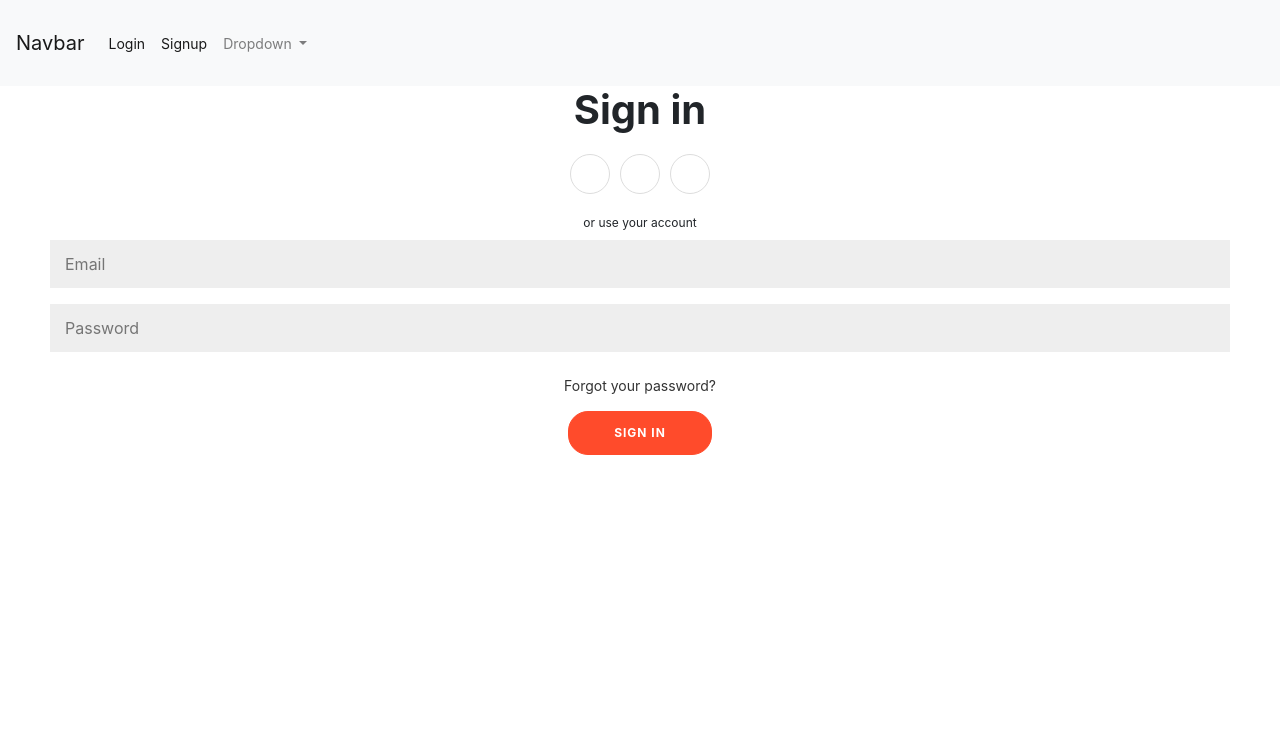
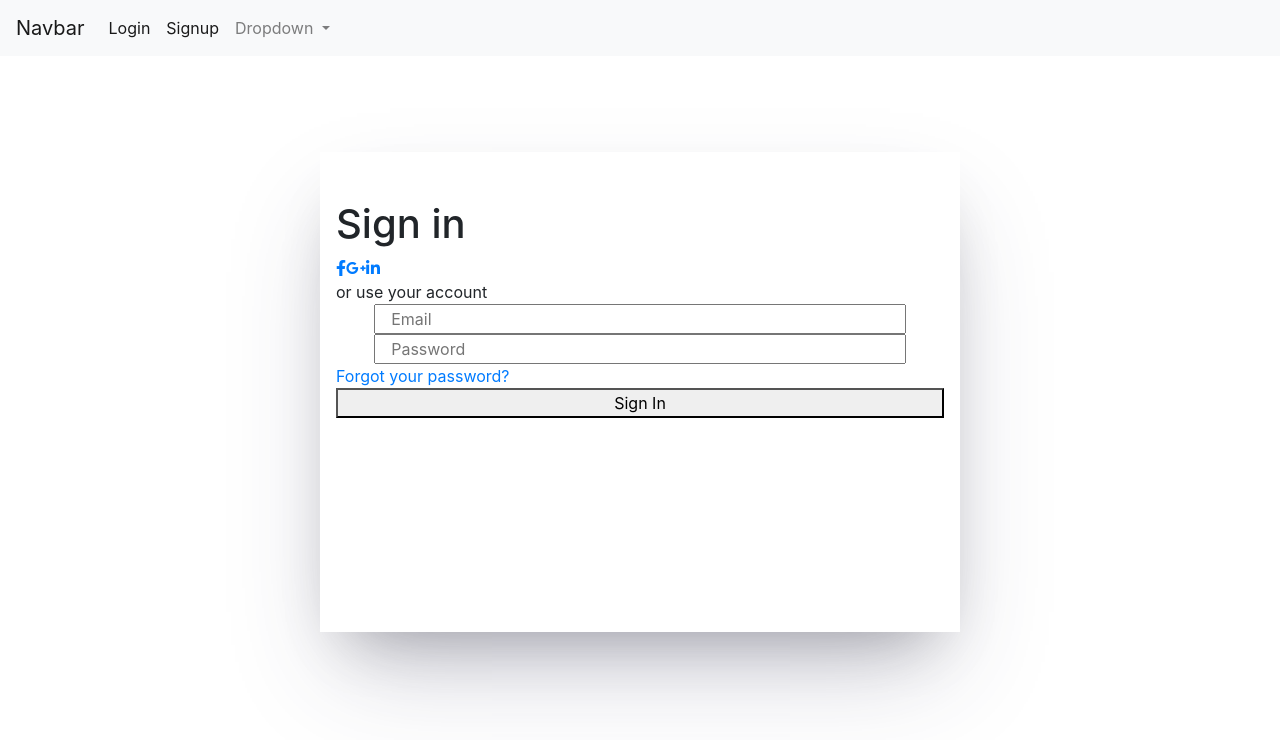
Before and after one commit to mfaraazahmed/BagPackerts, a Vue app in the folder my-app/: page /login in a window 1280 px wide. Shown: the top 740 px of the page. Built offline with nearby package versions, Linux system fonts and the light colour scheme.

Commit message:
designing login page

```diff
--- a/my-app/public/index.html
+++ b/my-app/public/index.html
@@ -7,6 +7,8 @@
     <link rel="icon" href="<%= BASE_URL %>favicon.ico">
     <!-- Bootstrap linked here -->
     <link rel="stylesheet" href="https://cdn.jsdelivr.net/npm/bootstrap@4.6.2/dist/css/bootstrap.min.css" integrity="sha384-xOolHFLEh07PJGoPkLv1IbcEPTNtaed2xpHsD9ESMhqIYd0nLMwNLD69Npy4HI+N" crossorigin="anonymous">
+    <!--CDN linked here -->
+    <link rel="stylesheet" href="https://cdnjs.cloudflare.com/ajax/libs/font-awesome/5.15.3/css/all.min.css">
     <title><%= htmlWebpackPlugin.options.title %></title>
   </head>
   <body>
--- a/my-app/src/components/LoginComponent.vue
+++ b/my-app/src/components/LoginComponent.vue
@@ -1,19 +1,27 @@
 <template>
-
-		<form action="#">
+<div class="container" id="auth-component">
+    <form action="#" class="d-flex flex-column">
 			<h1>Sign in</h1>
 			<div class="social-container">
 				<a href="#" class="social"><i class="fab fa-facebook-f"></i></a>
 				<a href="#" class="social"><i class="fab fa-google-plus-g"></i></a>
 				<a href="#" class="social"><i class="fab fa-linkedin-in"></i></a>
 			</div>
-			<span>or use your account</span>
-			<input type="email" placeholder="Email" />
-			<input type="password" placeholder="Password" />
+            <div class="row">
+                <span class="span-text col-12">or use your account</span>
+            </div>
+
+            <div class="row">
+			<input class="form-input col-10" type="email" placeholder="Email" />
+            </div>
+
+			<div class="row">
+			<input class="form-input col-10" type="password" placeholder="Password" />
+            </div>
 			<a href="#">Forgot your password?</a>
-			<button>Sign In</button>
+			<button class="cta-btn">Sign In</button>
 		</form>
-
+</div>
 </template>
 
 <script>
@@ -23,210 +31,22 @@ export default {
 </script>
 
 <style>
-
-h1 {
-	font-weight: bold;
-	margin: 0;
+#auth-component{
+    width: 40rem;
+    height: 30rem;
+    margin-top: 6rem;
+    box-shadow: rgba(50, 50, 93, 0.25) 0px 50px 100px -20px, rgba(0, 0, 0, 0.3) 0px 30px 60px -30px;
+    justify-content: center;
+    align-items: center;
+    padding: 3rem 1rem;
 }
 
-h2 {
-	text-align: center;
-}
-
-p {
-	font-size: 14px;
-	font-weight: 100;
-	line-height: 20px;
-	letter-spacing: 0.5px;
-	margin: 20px 0 30px;
-}
-
-span {
-	font-size: 12px;
-}
-
-a {
-	color: #333;
-	font-size: 14px;
-	text-decoration: none;
-	margin: 15px 0;
-}
-
-button {
-	border-radius: 20px;
-	border: 1px solid #FF4B2B;
-	background-color: #FF4B2B;
-	color: #FFFFFF;
-	font-size: 12px;
-	font-weight: bold;
-	padding: 12px 45px;
-	letter-spacing: 1px;
-	text-transform: uppercase;
-	transition: transform 80ms ease-in;
-}
-
-button:active {
-	transform: scale(0.95);
-}
-
-button:focus {
-	outline: none;
-}
-
-button.ghost {
-	background-color: transparent;
-	border-color: #FFFFFF;
-}
-
-form {
-	background-color: #FFFFFF;
-	display: flex;
-	align-items: center;
-	justify-content: center;
-	flex-direction: column;
-	padding: 0 50px;
-	height: 100%;
-	text-align: center;
-}
-
-input {
-	background-color: #eee;
-	border: none;
-	padding: 12px 15px;
-	margin: 8px 0;
-	width: 100%;
-}
-
-.container {
-	background-color: #fff;
-	border-radius: 10px;
-	position: relative;
-	overflow: hidden;
-	width: 768px;
-	max-width: 100%;
-	min-height: 480px;
-}
-
-.form-container {
-	position: absolute;
-	top: 0;
-	height: 100%;
-	transition: all 0.6s ease-in-out;
-}
-
-.sign-in-container {
-	left: 0;
-	width: 50%;
-	z-index: 2;
-}
-
-.container.right-panel-active .sign-in-container {
-	transform: translateX(100%);
-}
-
-.sign-up-container {
-	left: 0;
-	width: 50%;
-	opacity: 0;
-	z-index: 1;
-}
-
-.container.right-panel-active .sign-up-container {
-	transform: translateX(100%);
-	opacity: 1;
-	z-index: 5;
-	animation: show 0.6s;
-}
-
-@keyframes show {
-	0%, 49.99% {
-		opacity: 0;
-		z-index: 1;
-	}
-
-	50%, 100% {
-		opacity: 1;
-		z-index: 5;
-	}
-}
-
-.overlay-container {
-	position: absolute;
-	top: 0;
-	left: 50%;
-	width: 50%;
-	height: 100%;
-	overflow: hidden;
-	transition: transform 0.6s ease-in-out;
-	z-index: 100;
-}
-
-.container.right-panel-active .overlay-container{
-	transform: translateX(-100%);
-}
-
-.overlay {
-	background: #FF416C;
-	background: -webkit-linear-gradient(to right, #FF4B2B, #FF416C);
-	background: linear-gradient(to right, #FF4B2B, #FF416C);
-	background-repeat: no-repeat;
-	background-size: cover;
-	background-position: 0 0;
-	color: #FFFFFF;
-	position: relative;
-	left: -100%;
-	height: 100%;
-	width: 200%;
-	transition: transform 0.6s ease-in-out;
+#auth-component .row{
+    display: flex;
+    align-items: center;
+    justify-content: center;
 }
 
 
 
-.overlay-panel {
-	position: absolute;
-	display: flex;
-	align-items: center;
-	justify-content: center;
-	flex-direction: column;
-	padding: 0 40px;
-	text-align: center;
-	top: 0;
-	height: 100%;
-	width: 50%;
-	transform: translateX(0);
-	transition: transform 0.6s ease-in-out;
-}
-
-.overlay-left {
-	transform: translateX(-20%);
-}
-
-.container.right-panel-active .overlay-left {
-	transform: translateX(0);
-}
-
-.overlay-right {
-	right: 0;
-	transform: translateX(0);
-}
-
-.container.right-panel-active .overlay-right {
-	transform: translateX(20%);
-}
-
-.social-container {
-	margin: 20px 0;
-}
-
-.social-container a {
-	border: 1px solid #DDDDDD;
-	border-radius: 50%;
-	display: inline-flex;
-	justify-content: center;
-	align-items: center;
-	margin: 0 5px;
-	height: 40px;
-	width: 40px;
-}
-
 </style>
```
